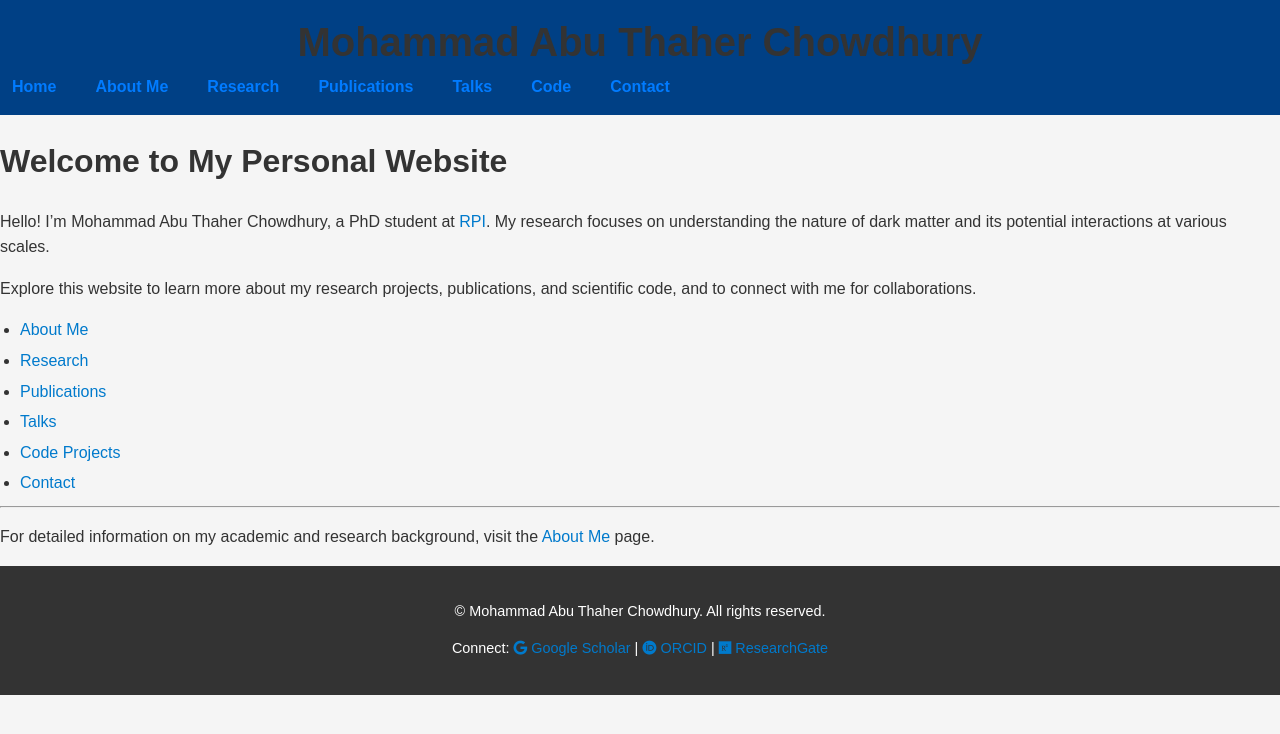
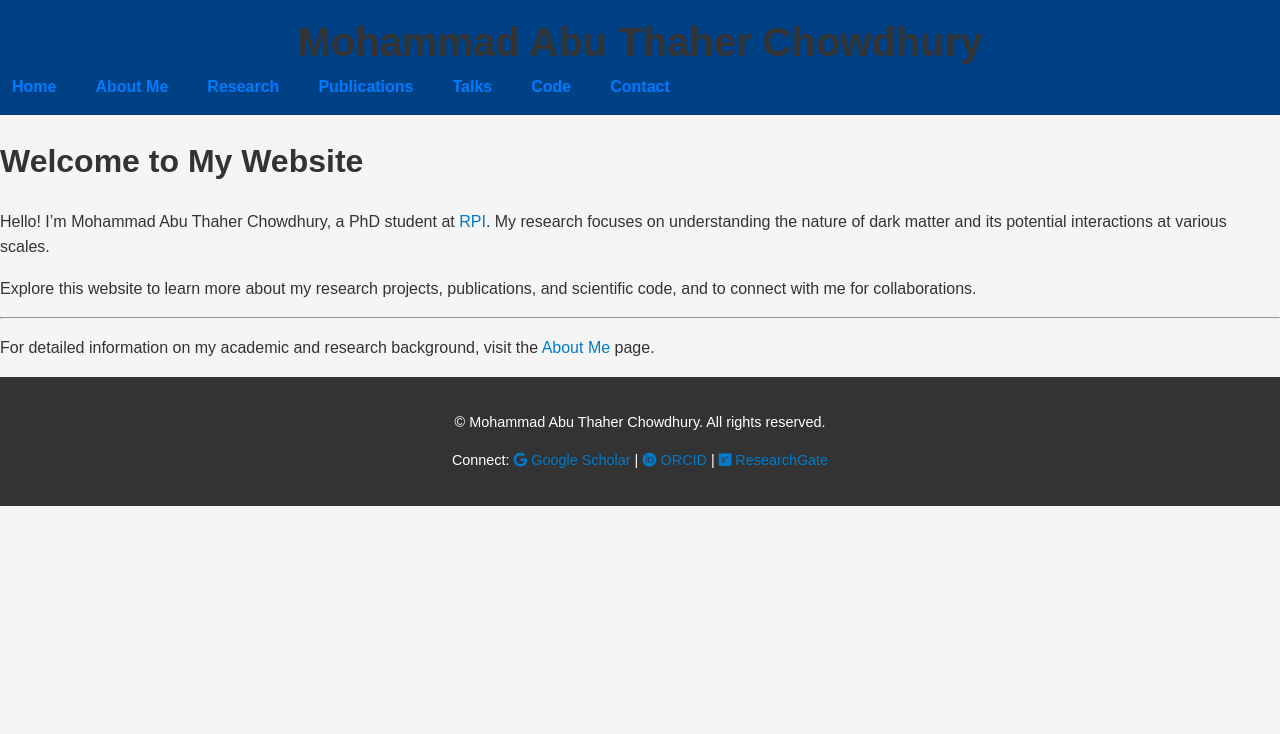
Before and after one commit to matc-thaher/website, a Jekyll site: the page built from index.md, in a window 1280 px wide. Shown: the top 734 px of the page. Built offline with Jekyll 4.4.1, drawn with Linux system fonts in a browser that asks for light colours.

Commit message:
Update index.md

```diff
--- a/index.md
+++ b/index.md
@@ -4,18 +4,12 @@ title: Home
 permalink: /
 ---
 
-# Welcome to My Personal Website
+# Welcome to My Website
 
 Hello! I’m Mohammad Abu Thaher Chowdhury, a PhD student at [RPI](https://www.rpi.edu/). My research focuses on understanding the nature of dark matter and its potential interactions at various scales.
 
 Explore this website to learn more about my research projects, publications, and scientific code, and to connect with me for collaborations.
 
-- [About Me](/about/)
-- [Research](/research/)
-- [Publications](/publications/)
-- [Talks](/talks/)
-- [Code Projects](/code/)
-- [Contact](/contact/)
 
 ---
 
```
